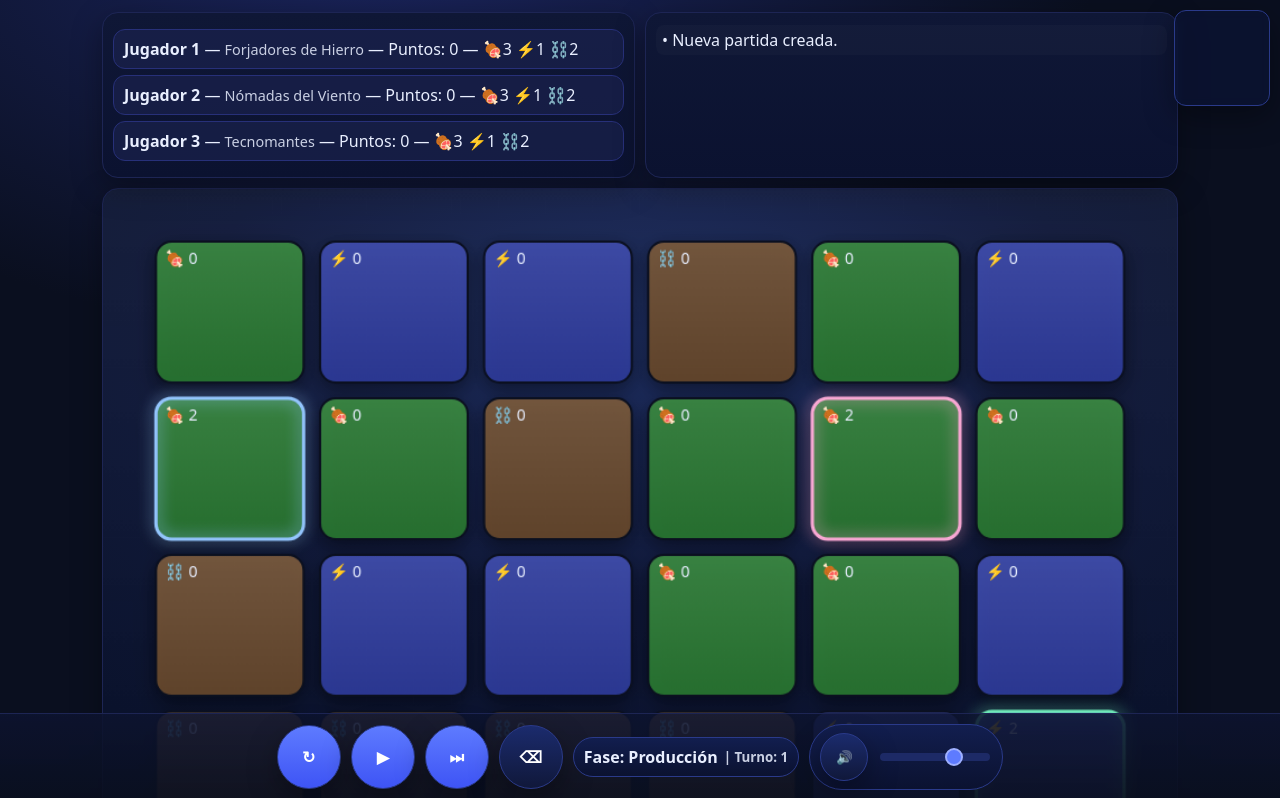
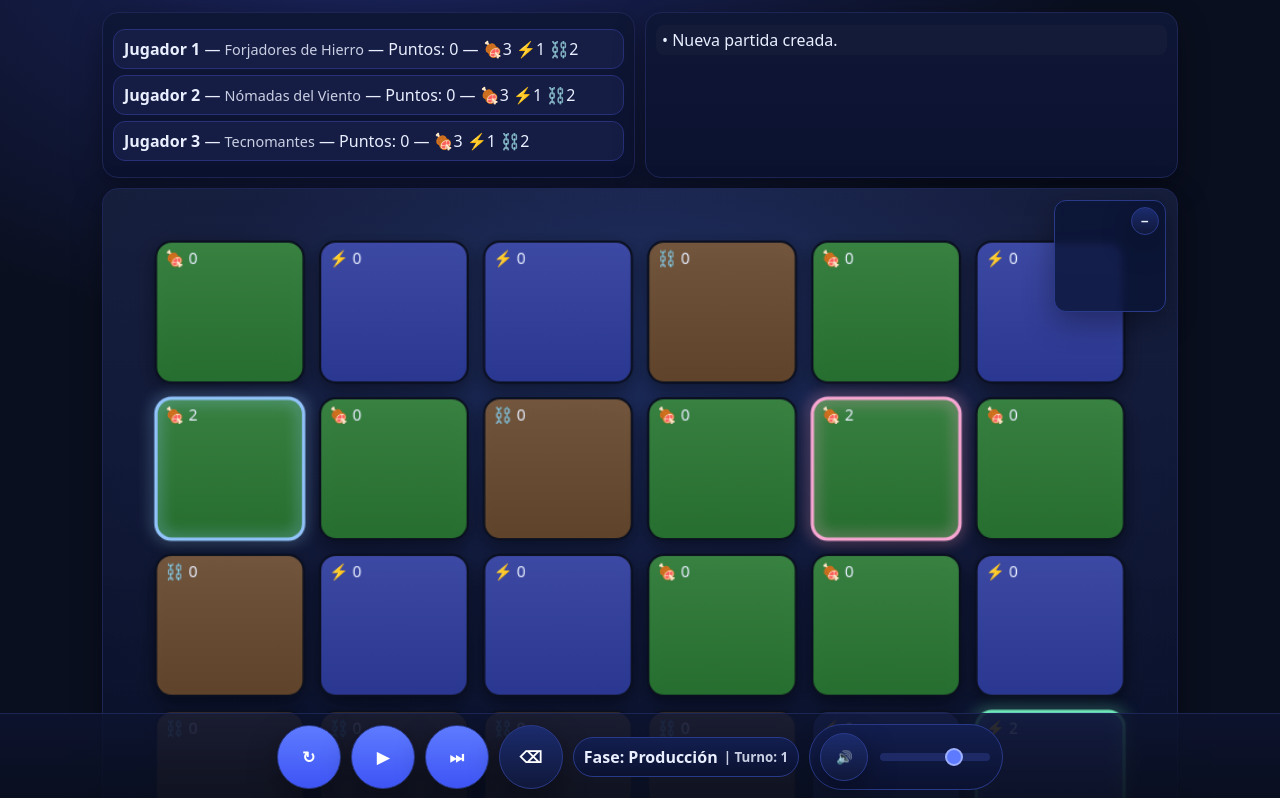
Before and after one commit to yslopez25/eternum-nexo, a plain HTML site: page docs/index.html in a window 1280 px wide. Shown: the top 798 px of the page. Drawn offline with Linux system fonts and the light colour scheme.

Commit message:
Update index.html

```diff
--- a/docs/index.html
+++ b/docs/index.html
@@ -5,7 +5,7 @@
   <meta name="viewport" content="width=device-width, initial-scale=1, viewport-fit=cover" />
   <title>Eternum: Guerras del Nexo — Prototype</title>
 
-  <!-- CSS EMBEBIDO (evitamos 404 de styles.css) -->
+  <!-- CSS EMBEBIDO -->
   <style>
   :root{
     --bg:#0a0f1f; --panel:#0f1736; --panel-2:#121e4f; --accent:#5e7bff;
@@ -19,8 +19,7 @@
                 radial-gradient(900px 600px at 120% 20%, #10234d 0%, var(--bg) 55%),
                 var(--bg); color:var(--text);
   }
-  #app{max-width:1100px;margin:0 auto;padding:12px 12px 90px} /* espacio para barra inferior */
-  h1{display:none} /* HUD superior oculto en móvil */
+  #app{max-width:1100px;margin:0 auto;padding:12px 12px 90px}
 
   /* Paneles */
   .status{display:grid;grid-template-columns:1fr 1fr;gap:10px;margin-bottom:10px}
@@ -33,18 +32,31 @@
   #log .warn{background:rgba(255,209,102,.08)}
   #log .bad{background:rgba(255,107,107,.08)}
 
-  /* Tablero */
+  /* Tablero y minimapa */
+  .board-wrap{position:relative}
   #board{
     display:block;width:100%;min-height:360px;border-radius:16px;border:1px solid #1d2554;
     background: radial-gradient(800px 500px at 50% 20%, #14255a 0%, #0b1436 55%, #08102a 100%);
     box-shadow:var(--shadow)
   }
+  .minimap-wrap{
+    position:absolute; top:12px; right:12px; width:112px; height:112px; z-index:5;
+    border:1px solid #2a3a8a; border-radius:12px; background:#0b1436cc; backdrop-filter:blur(4px); box-shadow:var(--shadow);
+    display:flex; align-items:center; justify-content:center; gap:6px; padding:6px;
+  }
+  #minimap{display:block; width:96px; height:96px; border-radius:8px}
+  .mm-controls{
+    position:absolute; top:6px; right:6px; display:flex; gap:6px;
+  }
+  .mm-btn{
+    width:28px;height:28px;border-radius:999px;border:1px solid #2a3a8a;
+    background:linear-gradient(180deg, #1b2b6d, #10183a); color:#e9efff; font-weight:800;
+    display:flex;align-items:center;justify-content:center;cursor:pointer; box-shadow:var(--shadow)
+  }
+  .minimap-wrap.minimized{width:auto;height:auto;padding:0}
+  .minimap-wrap.minimized #minimap{display:none}
 
-  /* Minimapa fijo arriba-derecha */
-  .minimap-wrap{position:fixed; top:10px; right:10px; width:96px; height:96px; border:1px solid #2a3a8a; border-radius:12px; background:#0b1436aa; backdrop-filter:blur(4px); box-shadow:var(--shadow); z-index:5}
-  #minimap{width:100%;height:100%;display:block;border-radius:12px}
-
-  /* Barra inferior (zona pulgar) */
+  /* Dock inferior */
   .dock{
     position:fixed; left:0; right:0; bottom:0; padding:10px 14px calc(env(safe-area-inset-bottom,0px) + 10px);
     background:linear-gradient(180deg, #0d1430dd, #0a0f1fef); border-top:1px solid #1d2554; display:flex; gap:10px; align-items:center; justify-content:center; flex-wrap:wrap;
@@ -62,32 +74,34 @@
     background:linear-gradient(180deg, var(--panel-2), #0b1230); color:#e9efff; font-weight:700;
   }
   .pill small{opacity:.85}
-
-  /* Slider volumen */
   .vol{appearance:none; width:110px; height:8px; border-radius:8px; background:#1d2a66; outline:none}
   .vol::-webkit-slider-thumb{appearance:none; width:18px; height:18px; border-radius:50%; background:#5e7bff; border:2px solid #9fb0ff}
 
-  /* Responsive */
-  @media (min-width:900px){
-    h1{display:block;margin:0 0 10px}
-    #app{padding-bottom:110px}
+  @media (max-width:700px){
+    #log{max-height:140px}
+    .minimap-wrap{top:8px; right:8px}
   }
   </style>
 </head>
 <body>
-  <div class="minimap-wrap"><canvas id="minimap" width="96" height="96"></canvas></div>
-
   <div id="app">
-    <!-- HUD lateral superior oculto: mostramos players/log arriba para test -->
     <div class="status">
       <div id="players" class="panel"></div>
       <div id="log" class="panel"></div>
     </div>
 
-    <canvas id="board" width="960" height="640"></canvas>
+    <div class="board-wrap">
+      <canvas id="board" width="960" height="640"></canvas>
+      <div class="minimap-wrap" id="mmWrap">
+        <div class="mm-controls">
+          <button class="mm-btn" id="mmToggle" title="Mostrar/Ocultar">−</button>
+        </div>
+        <canvas id="minimap" width="96" height="96" title="Toca para seleccionar"></canvas>
+      </div>
+    </div>
   </div>
 
-  <!-- Barra inferior (acciones + estado + sonido) -->
+  <!-- Barra inferior -->
   <div class="dock">
     <div class="btn" id="newGame" title="Nueva partida">↻</div>
     <div class="btn" id="nextPhase" title="Siguiente fase">▶</div>
```
